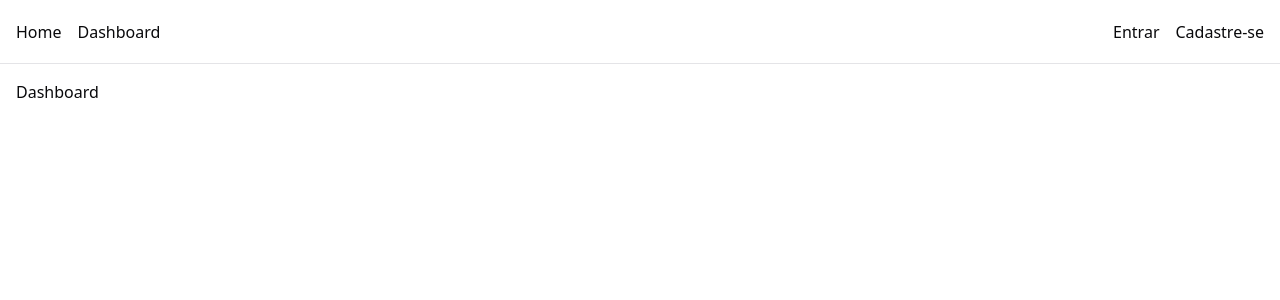
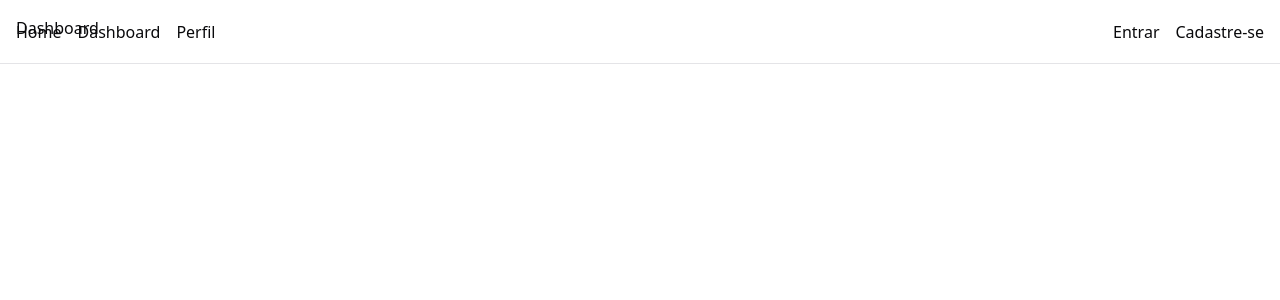
Before and after one commit to JoaoManoelDev/auth-app, a Next.js app in the folder apps/web/: page /dashboard in a window 1280 px wide. Shown: the top 300 px of the page. Built offline with nearby package versions, Linux system fonts and the light colour scheme; no server answers.

Commit message:
feat: add profile navigation

```diff
--- a/apps/web/src/components/app-header.tsx
+++ b/apps/web/src/components/app-header.tsx
@@ -4,7 +4,7 @@ import { SigninButton } from "./signin-button";
 
 export const AppHeader = () => {
   return (
-    <header className="border-b flex gap-3 items-center justify-center h-16">
+    <header className="border-b flex gap-3 items-center justify-center h-16 absolute top-0 right-0 left-0 w-[calc(100vw-1.063)]">
       <div className="p-4 max-w-7xl w-full">
         <div className="flex items-center justify-between">
           <nav
@@ -13,6 +13,7 @@ export const AppHeader = () => {
           >
             <Link href="/">Home</Link>
             <Link href="/dashboard">Dashboard</Link>
+            <Link href="/profile">Perfil</Link>
           </nav>
 
           <SigninButton />
```
